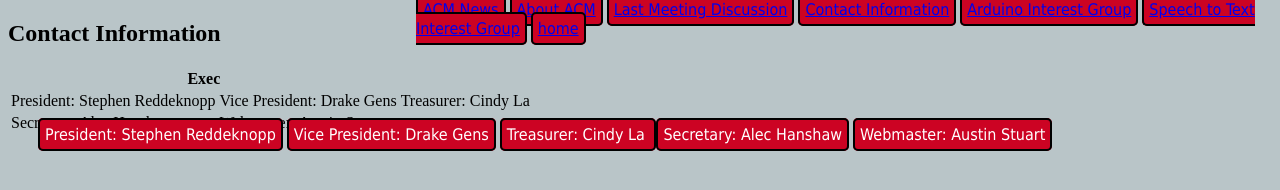
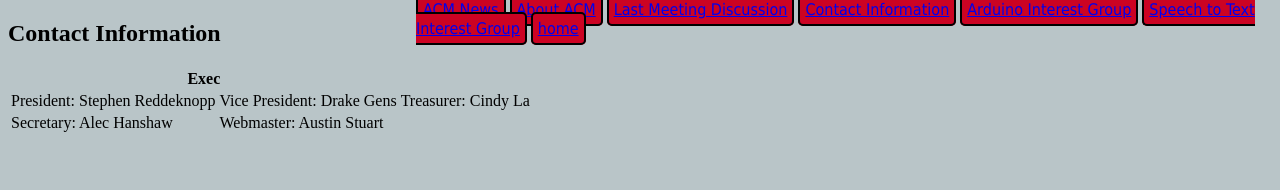
Before and after one commit to Truman-ACM/ACM-website, a plain HTML site: page contact.html in a window 1280 px wide. Drawn offline with Linux system fonts and the light colour scheme.

Commit message:
Update contact.html

```diff
--- a/contact.html
+++ b/contact.html
@@ -16,13 +16,7 @@
       </tr>
   </table>
   </div>
-  <ul>
-    <li> President: Stephen Reddeknopp</li>
-    <li> Vice President: Drake Gens</li>
-    <li> Treasurer: Cindy La </li>
-    <li> Secretary: Alec Hanshaw</li>
-    <li> Webmaster: Austin Stuart</li>
-  </ul>
+
   <div id="header">
 <div id="navbar">
 <ul>
```
